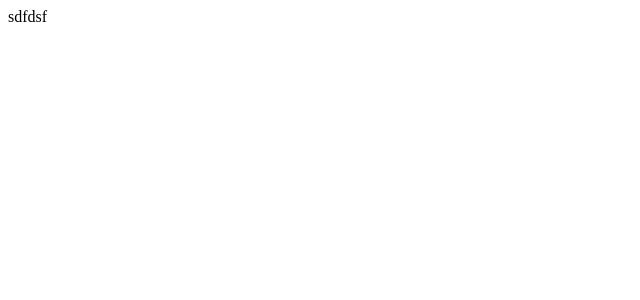
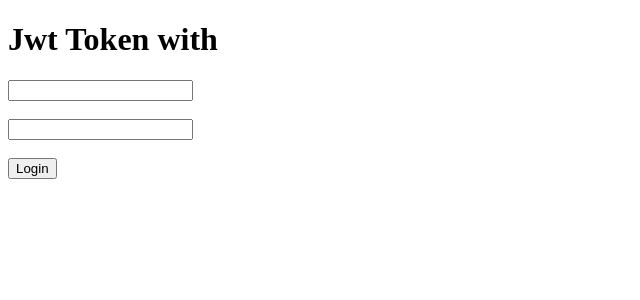
Before and after one commit to alonecheer/Jwt-authentication, a Next.js app: page / in a window 1280 px wide. Shown: the top 300 px of the page, without its empty margins (0-640 px from the left). Built offline with nearby package versions, Linux system fonts and the light colour scheme.

Commit message:
add const , button

```diff
--- a/pages/index.js
+++ b/pages/index.js
@@ -1,11 +1,22 @@
-
+import { useState } from "react";
 import axios from "axios";
 
 const Index = () =>{
+  const [username,setUsername] = useState('');
+  const [password,setPassword] = useState('');
+  const [token,setToken] = useState('');
 
+  const login = () => {
+    const result = axios.post('http://localhost:3001/auth/login',
+      {username:username,password:password})
+      console.log(result.data)
+  }
   return(
     <div>
-      sdfdsf
+      <h1>Jwt Token with</h1>
+      <input type="text" onChange={(e) => setUsername(e.target.value)} /><br></br><br></br>
+      <input type="text" onChange={(e) => setPassword(e.target.value)} /><br></br><br></br>
+      <button onClick={()=>{this.login()}}>Login</button>
     </div>
   )
 }
```
